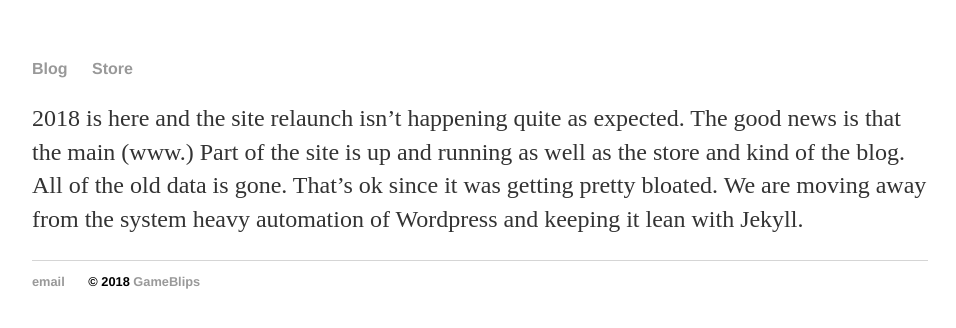
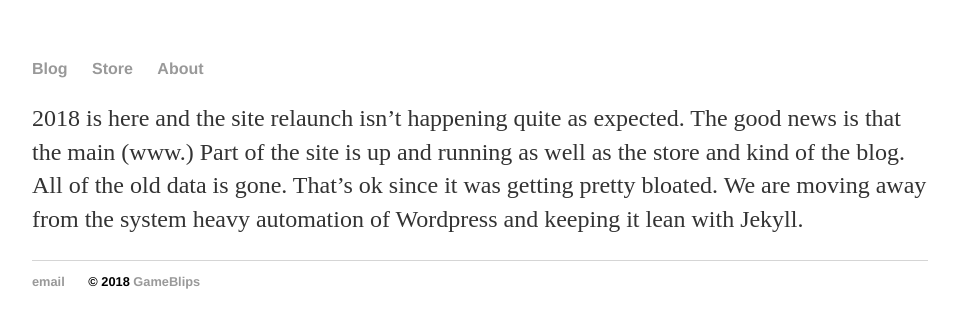
Before and after one commit to gameblips/gameblips.github.io, a Jekyll site: the page built from _posts/2018-01-02-site-relaunch.md, in a window 1280 px wide. Shown: the top 328 px of the page, without its empty margins (160-1116 px from the left). Built offline with Jekyll 4.4.1, drawn with Linux system fonts in a browser that asks for light colours.

Commit message:
Added About Me page

```diff
--- a/_layouts/default.html
+++ b/_layouts/default.html
@@ -11,6 +11,7 @@
 	        		<li><a href="http://www.gameblipsreviews.com>Home</a></li>
 		        	<li><a href="/blog">Blog</a></li>
 	        		<li><a href="http://store.gameblipsreviews.com">Store</a></li>
+				<li><a href="http://about.gameblipsreviews.com">About</a></li>
 
 	    		</ul>
 			</nav>
```
